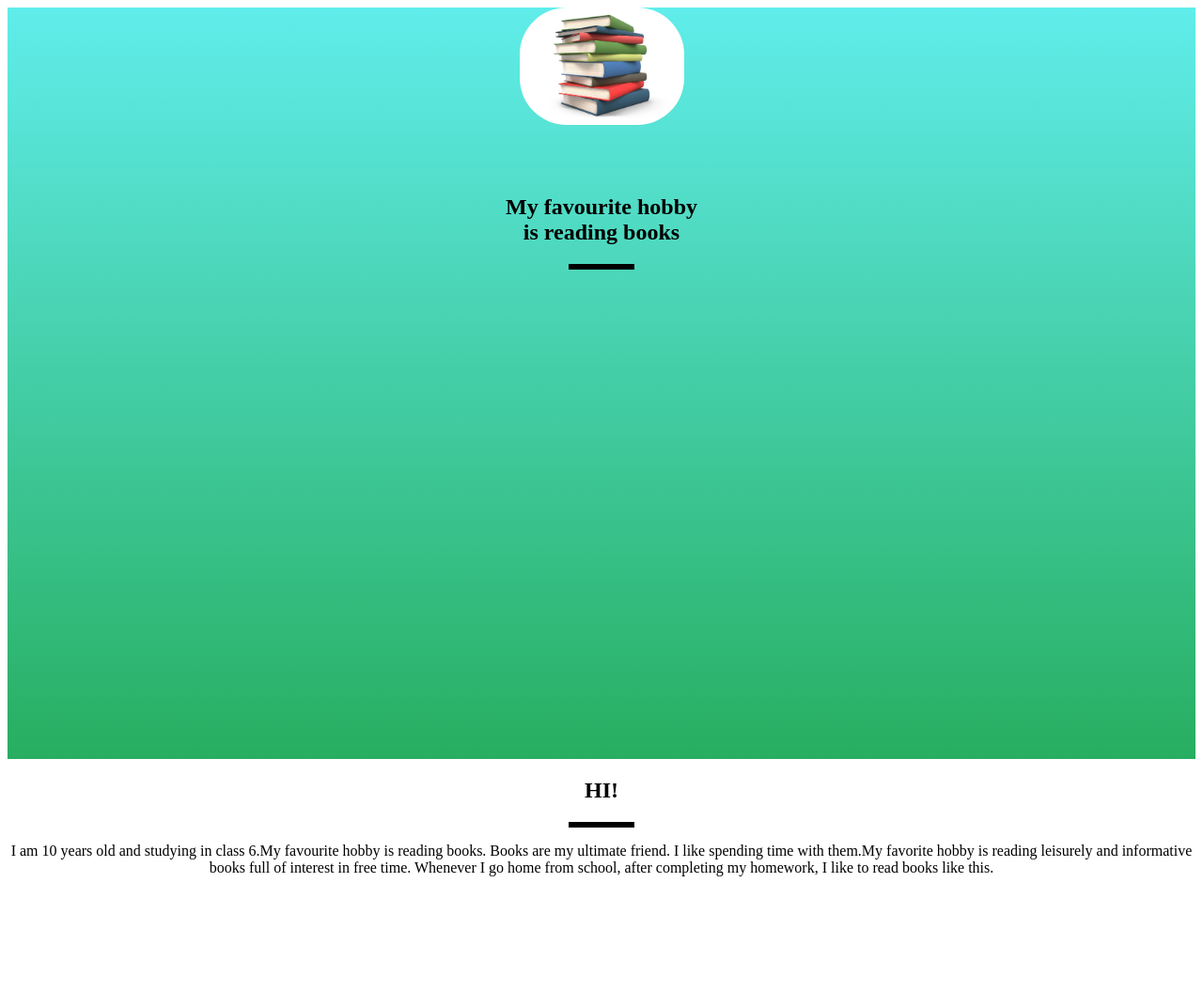
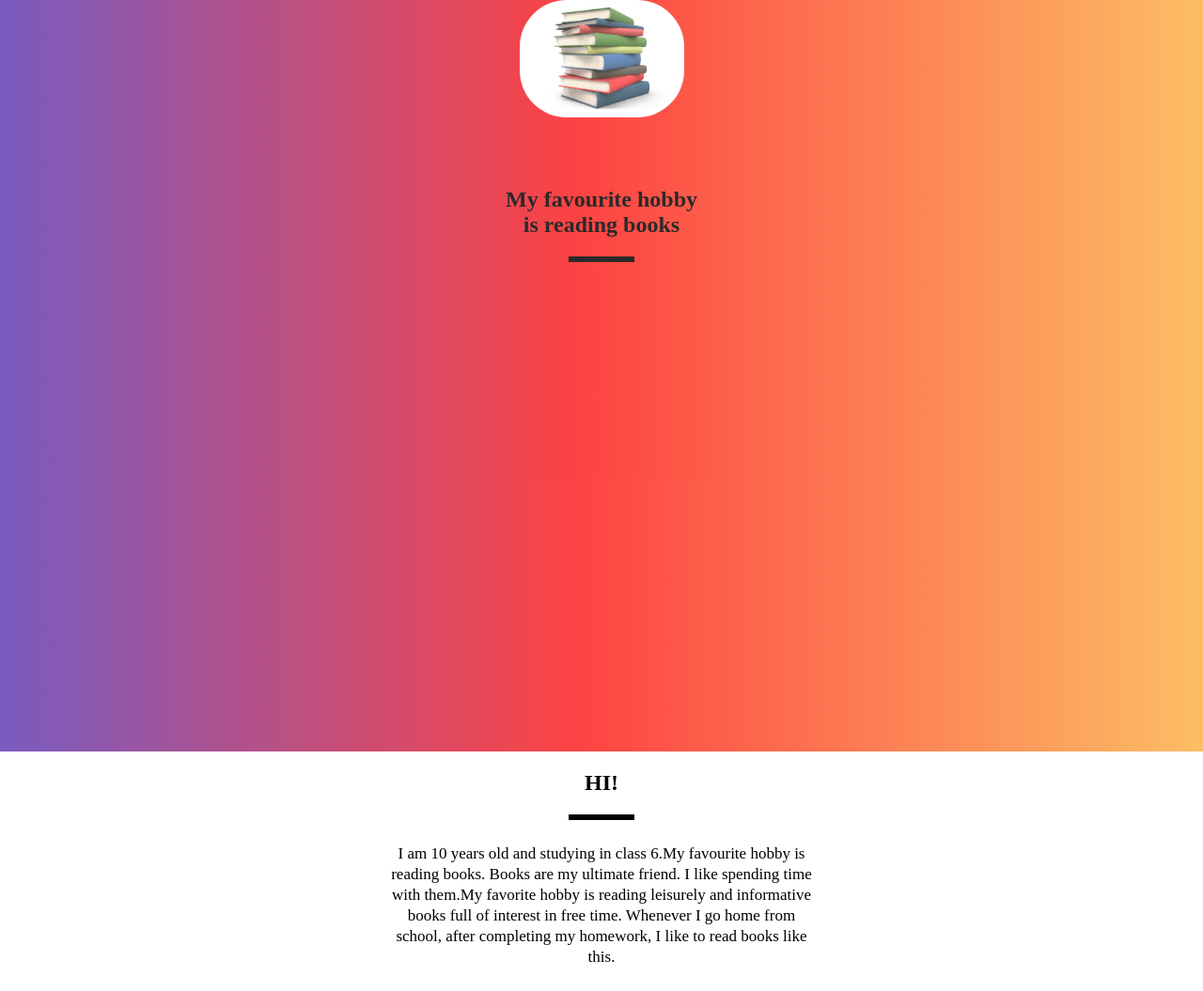
Before and after one commit to viraaj16/Favourite-1, a plain HTML site: page index.html in a window 1280 px wide. Shown: the whole page at 94% size. Before the commit the page ends 949 px from the top, so only its background shows below. Drawn offline with Linux system fonts and the light colour scheme.

Commit message:
Update style.css

```diff
--- a/style.css
+++ b/style.css
@@ -5,18 +5,58 @@ img {
 }
 
 body {
+    margin: 0;
+    padding-top: 800px;
     text-align: center;
 }
-#welcome{
-     background: linear-gradient(#60edeb 0%, #27ae60 100%);
-     height: 800px;
+
+#welcome {
+    position: absolute;
+    height: 800px;
+    left: 0;
+    top: 0;
+    bottom: 0;
+    right: 0;
+    opacity: 0.83;
+    background: rgb(93, 58, 180);
+    background: linear-gradient(90deg, rgba(93, 58, 180, 1) 0%, rgba(253, 29, 29, 1) 48%, rgba(252, 176, 69, 1) 100%);
+    display: table;
+    width: 100%;
+    height: 100%;
+    z-index: 9
 }
+
+.menu {
+    list-style: none;
+    font-family: sans-serif;
+    position: absolute;
+    top: 10px;
+    left: 30px;
+    z-index: 10;
+    cursor: pointer;
+}
+
+p {
+    max-width: 450px;
+    margin: 25px auto;
+    font-size: 17px;
+    line-height: 1.3;
+}
+
+.inside-welcome {
+    display: table-cell;
+    position: relative;
+    text-align: center;
+    vertical-align: middle;
+}
+
 .line {
     height: 6px;
     background-color: black;
     width: 70px;
     margin: 8px auto;
 }
+
 .links {
     float: left;
     color: #fff;
```
